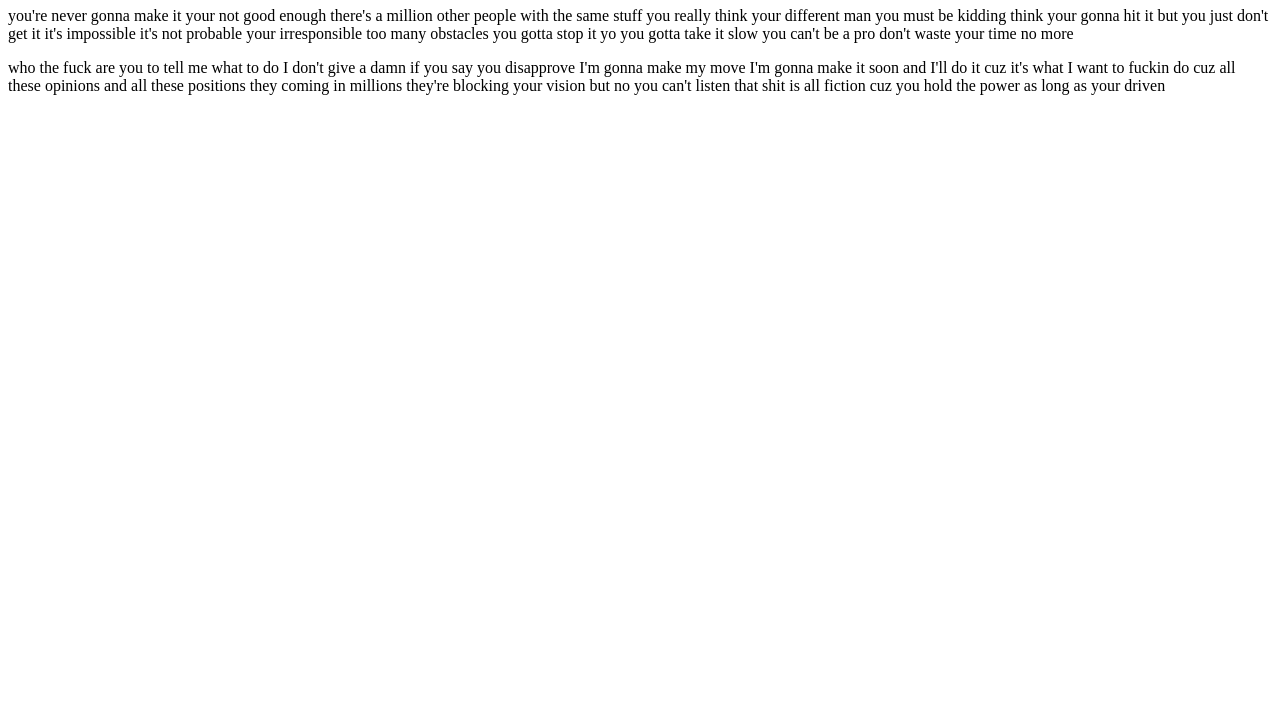
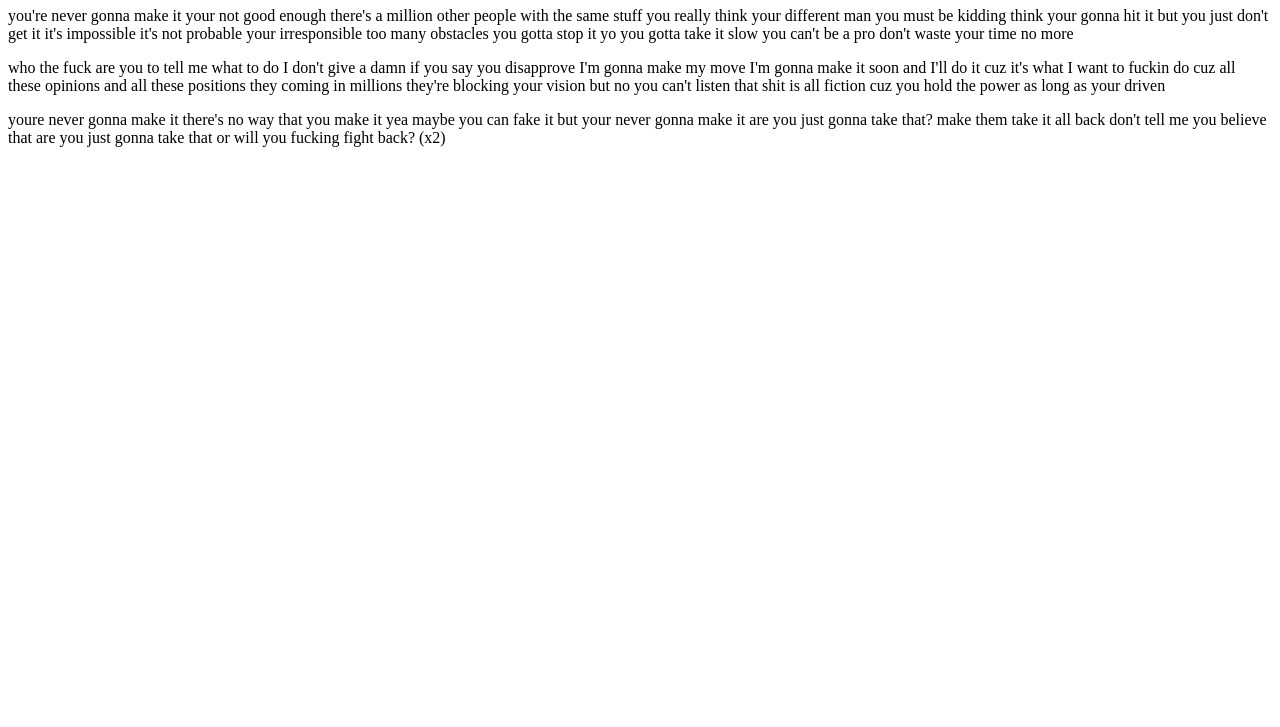
Before and after one commit to arturgith/learning-git-2, a plain HTML site: page index.html in a window 1280 px wide. Shown: the part 73-800 px from the top of the page. Drawn offline with Linux system fonts and the light colour scheme.

Commit message:
Add verse 3 to index.html

```diff
--- a/index.html
+++ b/index.html
@@ -34,5 +34,14 @@
 	   but no you can't listen
 	   that shit is all fiction
 	   cuz you hold the power as long as your driven</p>
+	   <p>youre never gonna make it
+		there's no way that you make it
+		yea maybe you can fake it
+		but your never gonna make it
+		are you just gonna take that?
+		make them take it all back
+		don't tell me you believe that
+		are you just gonna take that
+		or will you fucking fight back? (x2) </p>
 </body>
 </html>
```
